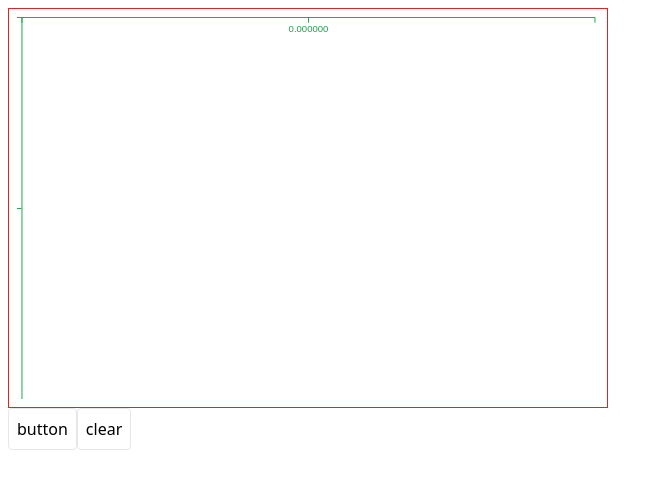
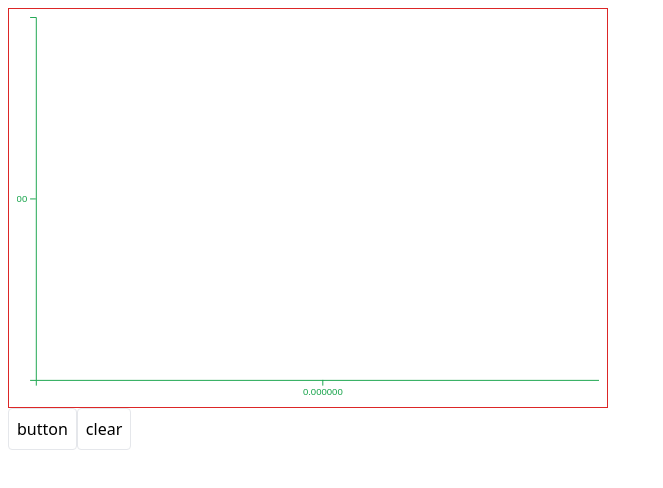
Before and after one commit to WesleyCh3n/d3-react-example, a React (Vite) app: page / in a window 1280 px wide. Shown: the top 488 px of the page, without its empty margins (0-663 px from the left). Built offline with nearby package versions, Linux system fonts and the light colour scheme.

Commit message:
update axis position

```diff
--- a/src/LineChart.tsx
+++ b/src/LineChart.tsx
@@ -6,12 +6,12 @@ export type Data = {
   y: number;
 };
 
+const margin = {
+  left: 15,
+  bottom: 20
+}
 const width = 600;
 const height = 400;
-const margin = {
-  left: 10,
-  top: 30
-}
 
 export const LinePlot = (props: { data: Data[] }) => {
   const refChart = useRef<SVGSVGElement>(null);
@@ -28,7 +28,7 @@ export const LinePlot = (props: { data: Data[] }) => {
         .range([0, width]);
       const yScale = d3.scaleLinear()
         .domain(d3.extent(props.data, (d) => d.y).map((y) => y ?? 0))
-        .range([height, 0]);
+        .range([height - margin.bottom, 0]);
 
       // create axis line
       const xAxis: d3.Selection<SVGGElement, unknown, null, undefined> = svg
@@ -64,18 +64,18 @@ export const LinePlot = (props: { data: Data[] }) => {
       viewBox={`0 0 ${width} ${height}`}
     >
       <g transform={`translate(${0} ,${0})`}>
-        <g>
+        <g transform={`translate(${margin.left}, 0)`}>
           <path className="stroke-2 stroke-blue-300 fill-transparent" />
         </g>
         <g
           id="xAxis"
           className="text-green-600"
-          transform={`translate(0, ${0})`}
+          transform={`translate(${margin.left}, ${height - margin.bottom})`}
         />
         <g
           id="yAxis"
           className="text-green-600"
-          transform={`translate(${0}, 0)`}
+          transform={`translate(${margin.left}, 0)`}
         />
       </g>
     </svg>
```
